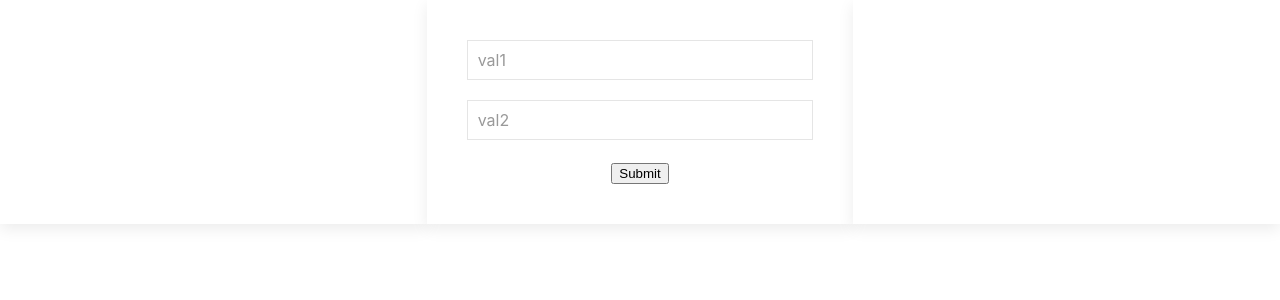
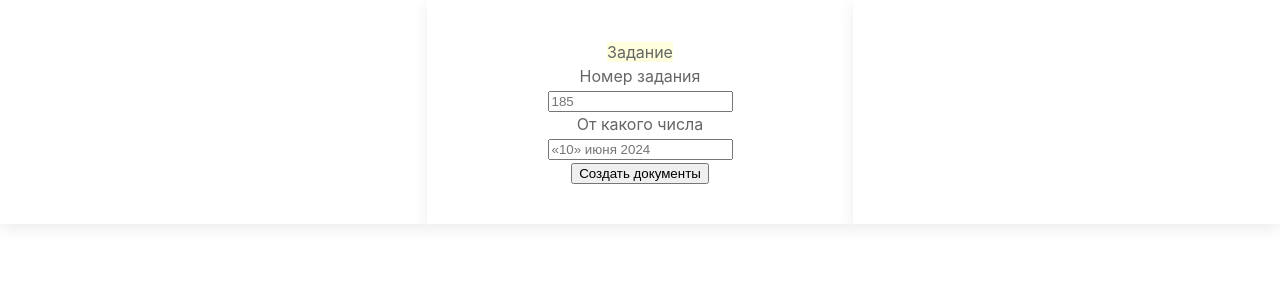
Before and after one commit to mianger22/glodocsy_core, a React (Create React App) app: page / in a window 1280 px wide. Shown: the top 300 px of the page. Built offline with nearby package versions, Linux system fonts and the light colour scheme.

Commit message:
Added another field

```diff
--- a/src/Products/document_generator/Document_generator.jsx
+++ b/src/Products/document_generator/Document_generator.jsx
@@ -2,8 +2,10 @@ import { Formik } from 'formik';
 
 const Document_generator = () => (
   <div>
+    <div className="form-title text-indigo-600 text-sm mt-4 mb-4"><ins>Задание</ins></div>
+
     <Formik
-      initialValues={{ val1: '', val2: '' }}
+      initialValues={{ Patrol_task_number: '', val2: '' }}
       validate={values => {
         const errors = {};
         if (!values.email) {
@@ -33,35 +35,43 @@ const Document_generator = () => (
         /* and other goodies */
       }) => (
         <form onSubmit={handleSubmit}>
-            <div className="uk-margin">
+            <div classNameName="mb-4">
+                <label classNameName="input-label" for="Patrol_task_number" style={{color: "rgb(167, 150, 0);"}}>Номер задания</label>
+
+                <div classNameName="uk-margin">
                     <input
-                    className="uk-input"
-                    type="text"
-                    placeholder="val1"
-                    aria-label="Input"
-                    name="val1"
+                        classNameName="uk-input"
+                        type="number"
+                        placeholder="185"
+                        aria-label="Patrol_task_number"
+                        name="Patrol_task_number"
                         onChange={handleChange}
                         onBlur={handleBlur}
-                    value={values.val1}
+                        value={values.Patrol_task_number}
                     />
                 </div>
-            {errors.val1 && touched.val1 && errors.val1}
-            <div className="uk-margin">
+                {errors.Patrol_task_number && touched.Patrol_task_number && errors.Patrol_task_number}
+            </div>
+            <div className="mb-4">
+                <label className="input-label" for="Date_issue_task">От какого числа</label>
+
+                <div classNameName="uk-margin">
                     <input
-                    className="uk-input"
+                        classNameName="uk-input date_selection"
                         type="text"
-                    placeholder="val2"
-                    aria-label="val2"
-                    name="val2"
+                        placeholder="«10» июня 2024"
+                        aria-label="Date_issue_task"
+                        name="Date_issue_task"
                         onChange={handleChange}
                         onBlur={handleBlur}
-                    value={values.val2}
+                        value={values.Date_issue_task}
                     />
                 </div>
-            {errors.val2 && touched.val2 && errors.val2}
+                {errors.Date_issue_task && touched.Date_issue_task && errors.Date_issue_task}
+            </div>
 
             <button type="submit" disabled={isSubmitting}>
-                Submit
+                Создать документы
             </button>
         </form>
       )}
```
Lines whose indentation alone changed are shown as unchanged.
